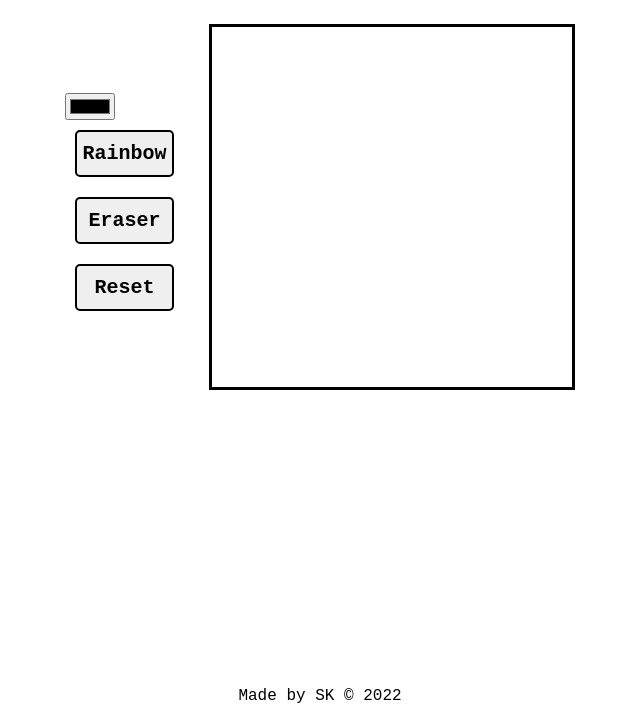
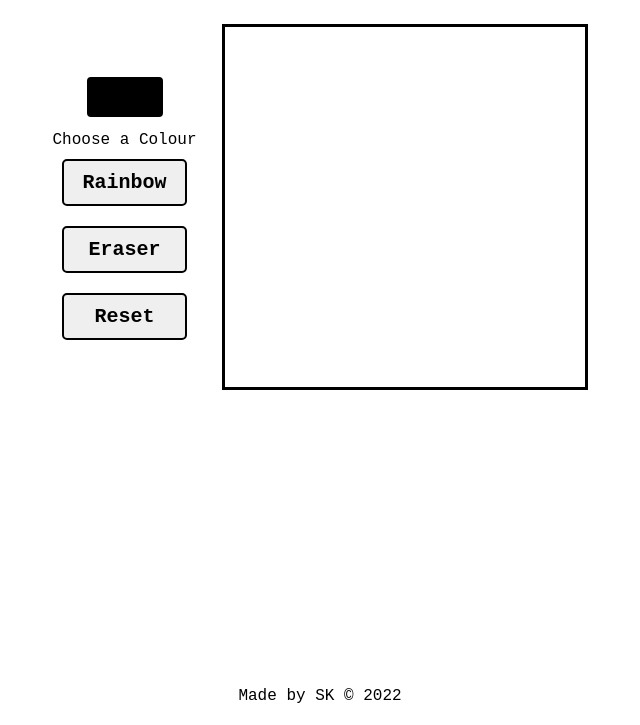
Before and after one commit to kerrmit019/etch-a-sketch, a plain HTML site: page index.html in a window 1280 px wide. Shown: the part 75-800 px from the top of the page, without its empty margins (320-960 px from the left). Drawn offline with Linux system fonts and the light colour scheme.

Commit message:
Add css styling to the colour picker - remove border, fill area, increase size

```diff
--- a/index.html
+++ b/index.html
@@ -14,7 +14,7 @@
       <div class="container">
         <div class="side-buttons">
           <input type="color" name="colorChoice" id="colorChoice" />
-          <label for="colorChoice"></label>
+          <label for="colorChoice">Choose a Colour</label>
           <button class="rainbow-button">Rainbow</button>
           <button class="eraser-button">Eraser</button>
           <button class="reset-button">Reset</button>
--- a/style.css
+++ b/style.css
@@ -26,6 +26,23 @@ main {
   margin-right: 25px;
 }
 
+.side-buttons #colorChoice {
+  width: 5rem;
+  height: 3rem;
+  border: 0;
+  padding: 0;
+  background: none;
+  size: 5rem;
+  margin: 10px;
+  align-self: center;
+}
+
+/* set border only on the colour picker swatch not the box around the colour picker */
+input[type="color"]::-webkit-color-swatch {
+  border: 2px solid;
+  border-radius: 4px;
+}
+
 .side-buttons button {
   margin: 10px;
   font-family: monospace;
```
Also changed, not shown: 1 other file.
